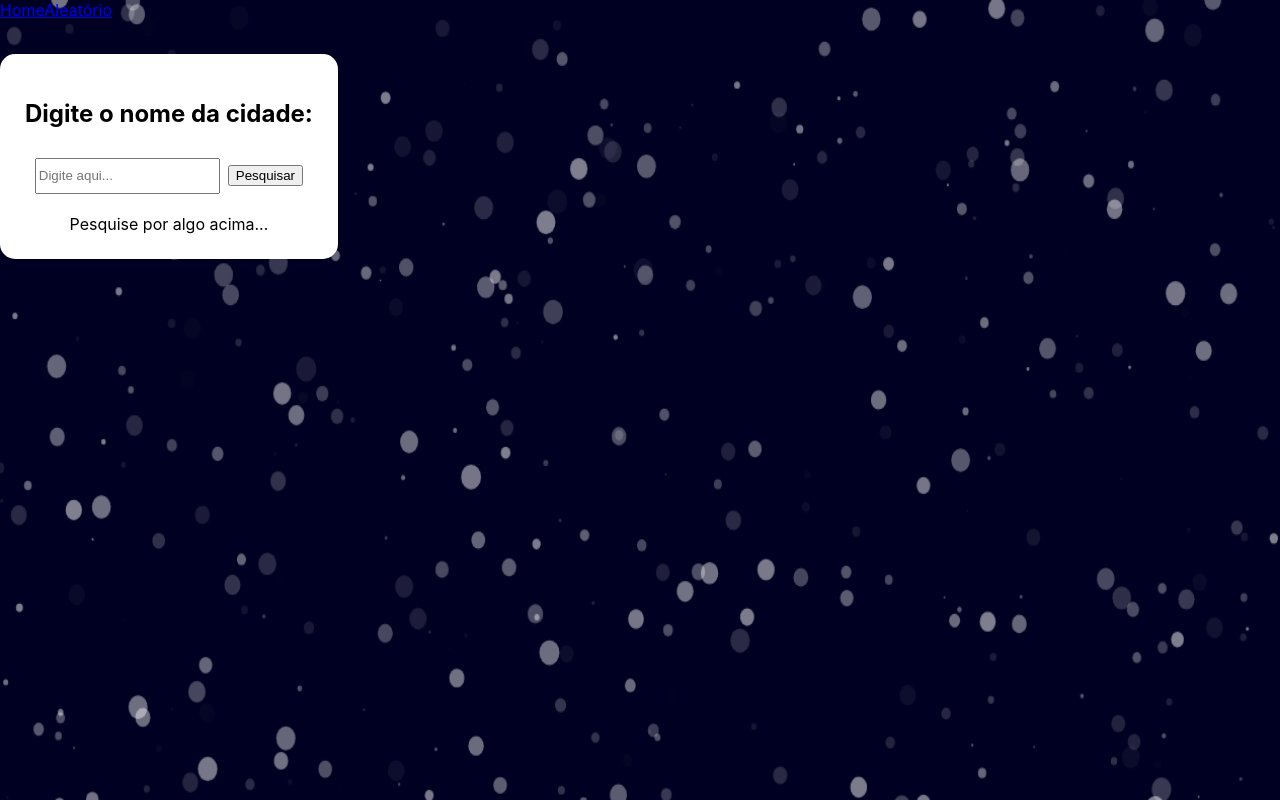
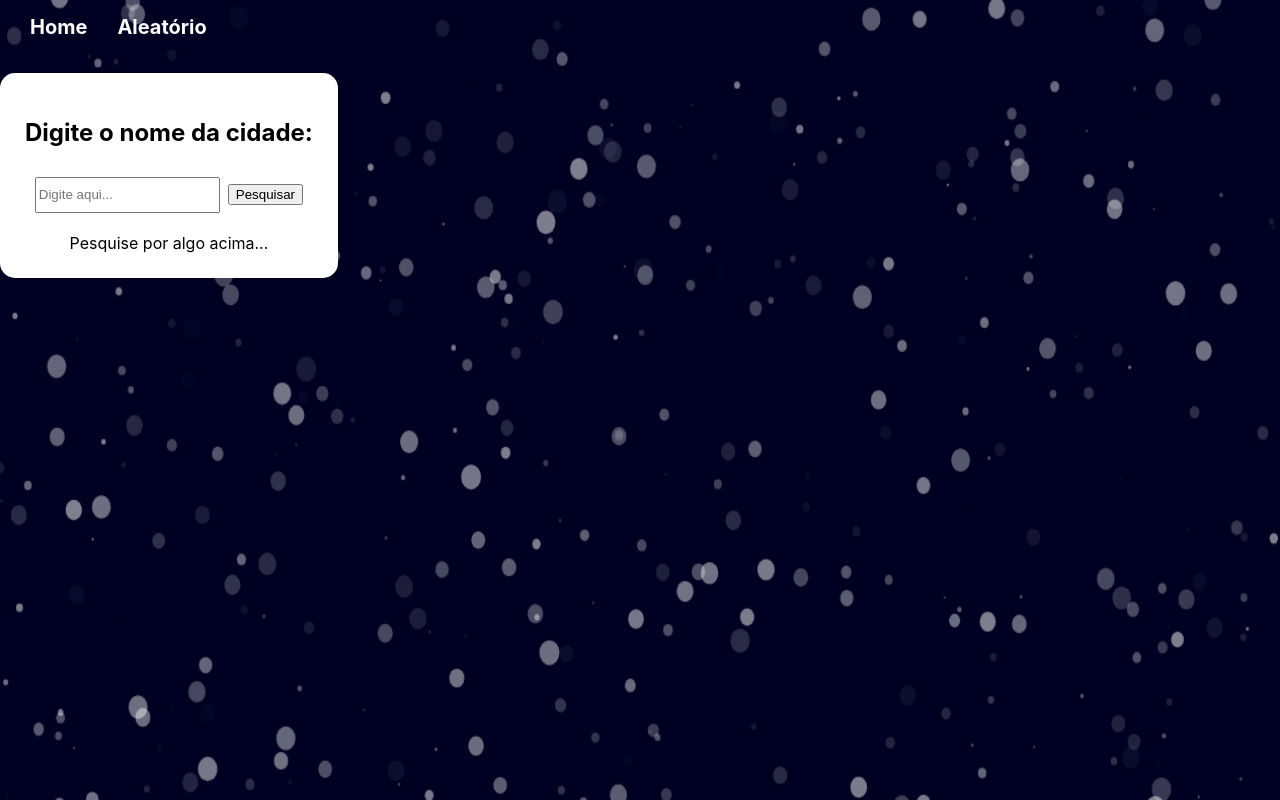
Before and after one commit to bamarcheti/previsao-tempo, a React (Create React App) app: page / in a window 1280 px wide. Built offline with nearby package versions, Linux system fonts and the light colour scheme.

Commit message:
estilizando o MainLayout

```diff
--- /dev/null
+++ b/src/components/MainLayout/MainLayout.css
@@ -0,0 +1,19 @@
+.painel {
+  color: #FFF;
+  margin: 15px;
+}
+
+.navigation:link,
+.navigation:visited {
+  font-size: 20px;
+  color: #FFF;
+  font-weight: 700;
+  padding: 15px;
+  text-decoration: none;
+}
+
+.navigation:hover,
+.navigation:active {
+  color: #2c2e43;
+  font-weight: 900;
+}
--- a/src/components/MainLayout.js
+++ b/src/components/MainLayout/MainLayout.js
@@ -1,5 +1,6 @@
 import React from "react";
 import { Link, Outlet } from "react-router-dom";
+import './MainLayout.css';
 
 const MainLayout = () => {
   return (
--- a/src/index.js
+++ b/src/index.js
@@ -1,7 +1,7 @@
 import React from 'react';
 import ReactDOM from 'react-dom/client';
 import { HashRouter, Route, Routes } from 'react-router-dom';
-import MainLayout from './components/MainLayout';
+import MainLayout from './components/MainLayout/MainLayout';
 import './index.css';
 import Aleatorio from './pages/Aleatorio/Aleatorio';
 import App from './pages/App';
```
